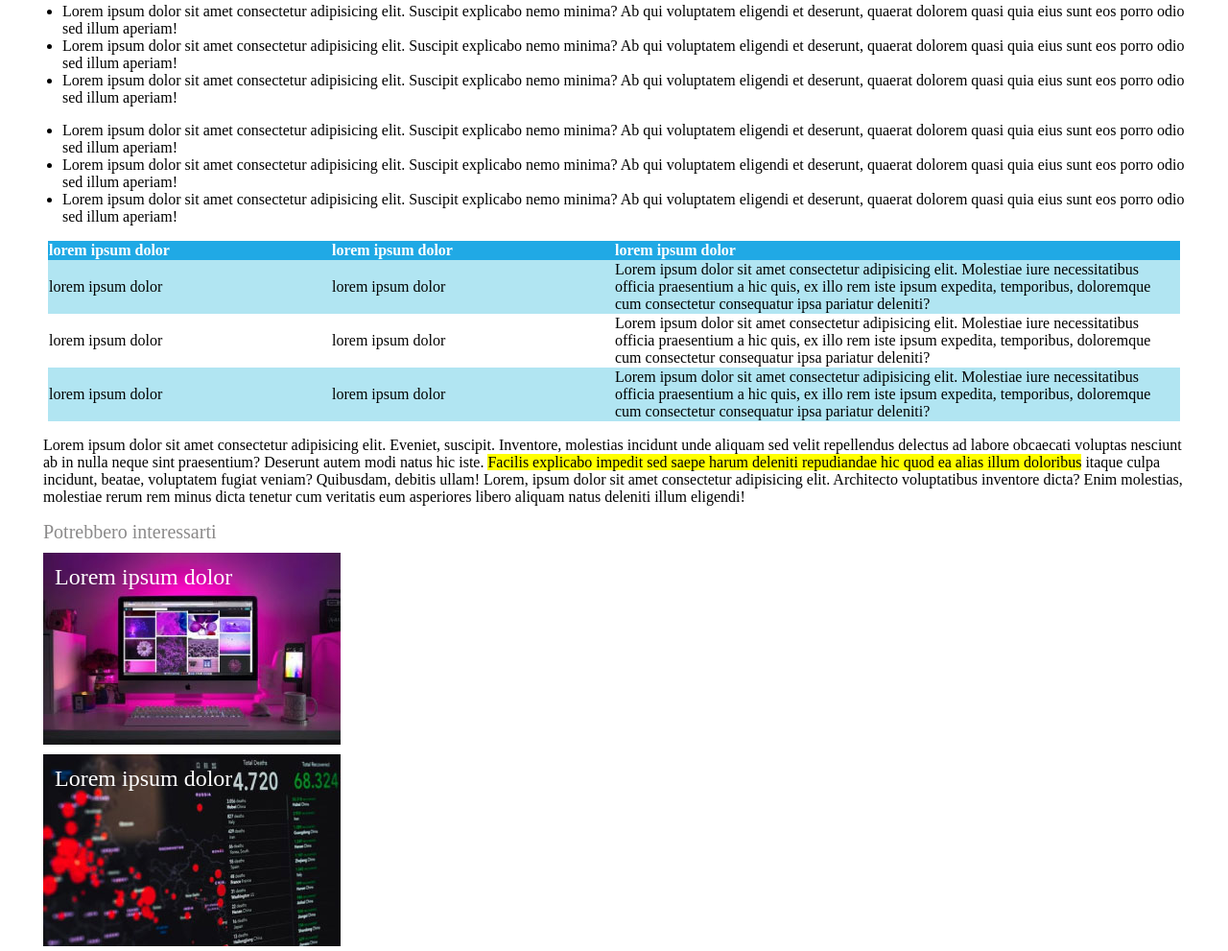
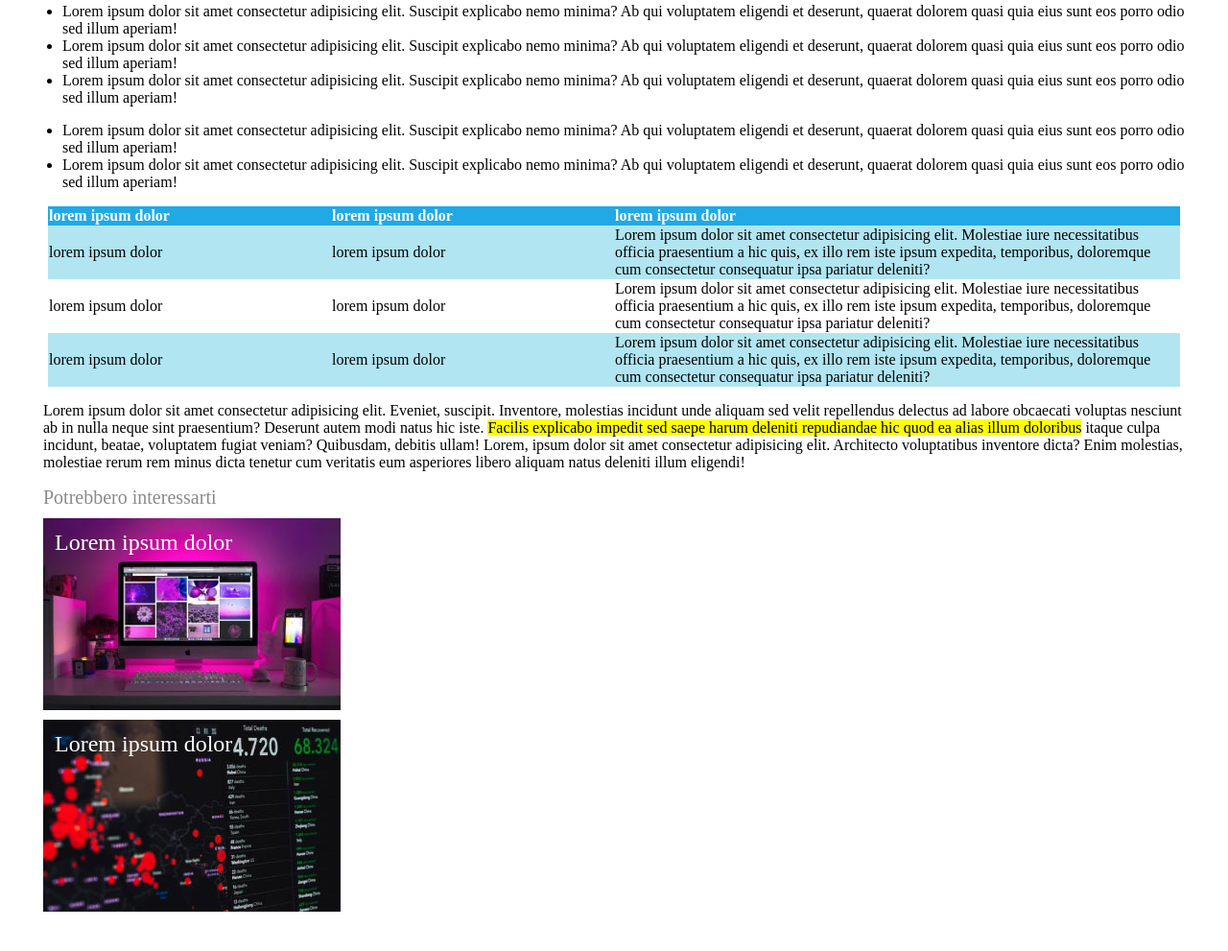
Before and after one commit to DanieleTrippodo/Booleaner, a plain HTML site: page index.html in a window 1280 px wide. Shown: the part 1078-2069 px from the top of the page at 96% size. After the commit the page ends 2033 px from the top, so only its background shows below. Drawn offline with Linux system fonts and the light colour scheme.

Commit message:
eliminato un punto

```diff
--- a/index.html
+++ b/index.html
@@ -57,8 +57,7 @@
                 </li>
                 <li>Lorem ipsum dolor sit amet consectetur adipisicing elit. Suscipit explicabo nemo minima? Ab qui voluptatem eligendi et deserunt, quaerat dolorem quasi quia eius sunt eos porro odio sed illum aperiam!
                 </li>
-                <li>Lorem ipsum dolor sit amet consectetur adipisicing elit. Suscipit explicabo nemo minima? Ab qui voluptatem eligendi et deserunt, quaerat dolorem quasi quia eius sunt eos porro odio sed illum aperiam!
-                </li>
+
             </ul>
         </div>
 
```
